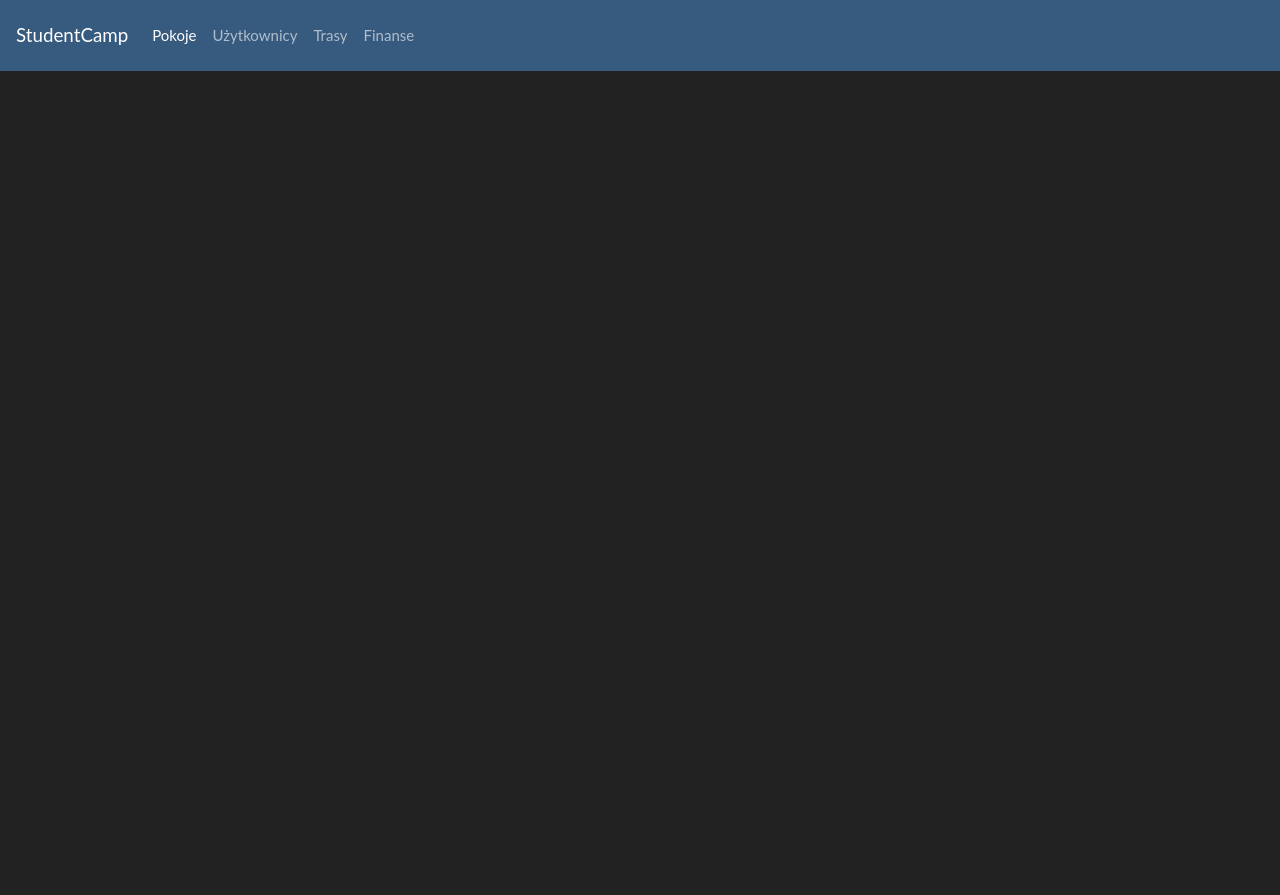
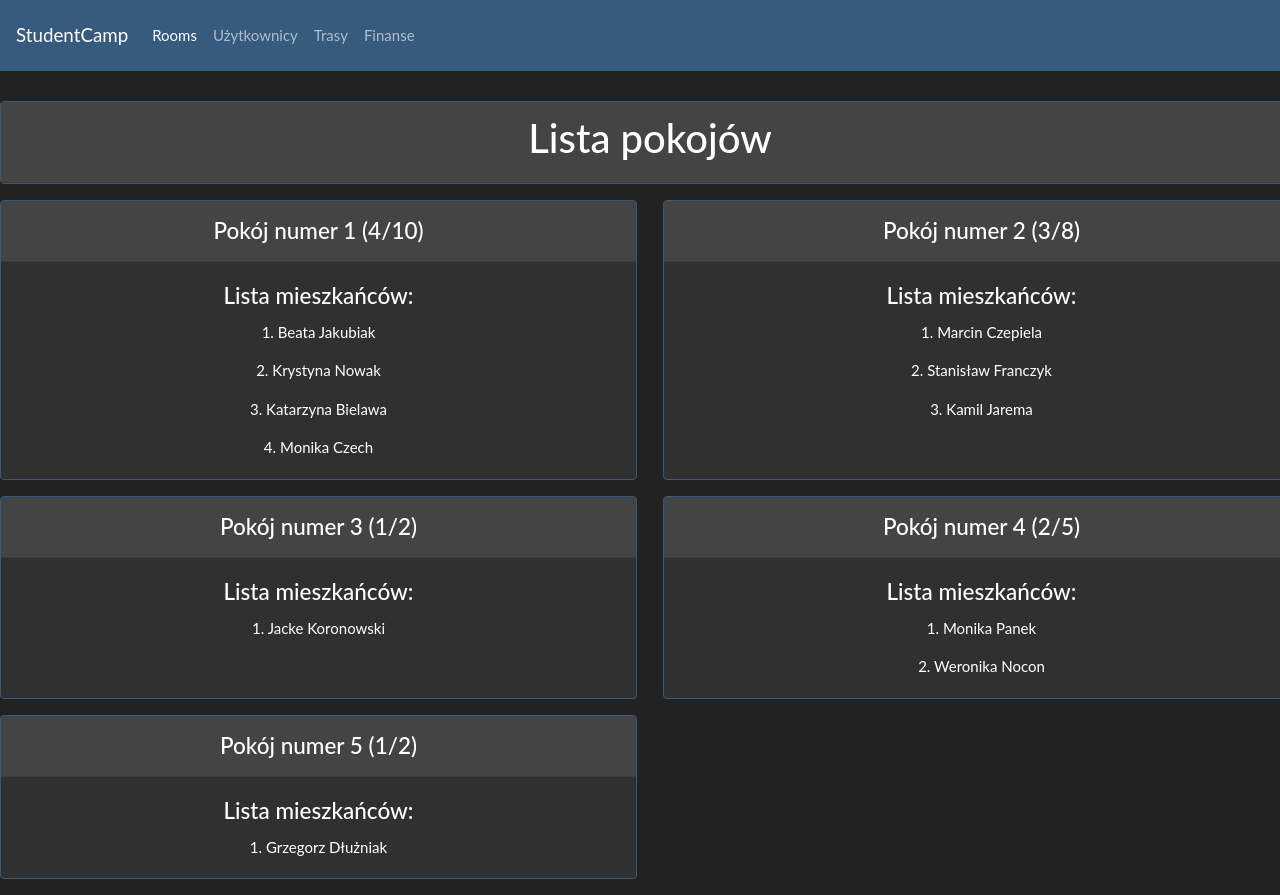
Before and after one commit to CzepiM200/StudentCamp, a React (Create React App) app in the folder StudentCamp/client/: page /rooms in a window 1280 px wide. Before the commit the page ends 800 px from the top, so only its background shows below. Built offline with nearby package versions, Linux system fonts and the light colour scheme.

Commit message:
Add fake rooms list

```diff
--- a/StudentCamp/client/package.json
+++ b/StudentCamp/client/package.json
@@ -8,6 +8,7 @@
     "@testing-library/user-event": "^12.5.0",
     "react": "^17.0.1",
     "react-dom": "^17.0.1",
+    "react-router-dom": "^5.2.0",
     "react-scripts": "4.0.1",
     "web-vitals": "^0.2.4"
   },
--- a/StudentCamp/client/src/App.js
+++ b/StudentCamp/client/src/App.js
@@ -1,10 +1,32 @@
 import './App.css';
 import Navbar from './components/Navbar/Navbar';
+import { BrowserRouter, Switch, Route } from "react-router-dom";
+import Rooms from './components/Rooms/Rooms';
 
 function App() {
   return (
     <div className="App">
-      <Navbar />
+
+      <BrowserRouter>
+          <Navbar />
+          <Switch>
+            <Route exact path="/">
+
+            </Route>
+            <Route path="/rooms">
+              <Rooms />
+            </Route>
+            <Route path="/users">
+
+            </Route>
+            <Route path="/routes">
+
+            </Route>
+            <Route path="/finances">
+
+            </Route>
+          </Switch>
+        </BrowserRouter>
     </div>
   );
 }
--- a/StudentCamp/client/src/components/Navbar/Navbar.js
+++ b/StudentCamp/client/src/components/Navbar/Navbar.js
@@ -1,30 +1,39 @@
 import "./_navbar.scss";
 import React from "react";
+import { Link } from "react-router-dom";
 
 const Navbar = (props) => {
 
   return (
-  <nav class="navbar navbar-expand-lg navbar-dark bg-primary">
-    <a class="navbar-brand" href="#">StudentCamp</a>
-    <button class="navbar-toggler" type="button" data-toggle="collapse" data-target="#navbarColor01" aria-controls="navbarColor01" aria-expanded="false" aria-label="Toggle navigation">
-        <span class="navbar-toggler-icon"></span>
+  <nav className="navbar navbar-expand-lg navbar-dark bg-primary">
+    <Link to="/" className="navbar-brand">
+        StudentCamp
+    </Link>
+    <button className="navbar-toggler" type="button" data-toggle="collapse" data-target="#navbarColor01" aria-controls="navbarColor01" aria-expanded="false" aria-label="Toggle navigation">
+        <span className="navbar-toggler-icon"></span>
     </button>
 
-    <div class="collapse navbar-collapse" id="navbarColor01">
-        <ul class="navbar-nav mr-auto">
-        <li class="nav-item active">
-            <a class="nav-link" href="#">Pokoje
-            <span class="sr-only">(current)</span>
-            </a>
+    <div className="collapse navbar-collapse" id="navbarColor01">
+        <ul className="navbar-nav mr-auto">
+        <li className="nav-item active">
+            <Link to="/rooms" className="nav-link">
+                Rooms
+            </Link>
         </li>
-        <li class="nav-item">
-            <a class="nav-link" href="#">Użytkownicy</a>
+        <li className="nav-item">
+            <Link to="/users" className="nav-link">
+                Użytkownicy
+            </Link>
         </li>
-        <li class="nav-item">
-            <a class="nav-link" href="#">Trasy</a>
+        <li className="nav-item">
+            <Link to="/routes" className="nav-link">
+                Trasy
+            </Link>
         </li>
-        <li class="nav-item">
-            <a class="nav-link" href="#">Finanse</a>
+        <li className="nav-item">
+            <Link to="/finances" className="nav-link">
+                Finanse
+            </Link>
         </li>
         </ul>
     </div>
--- /dev/null
+++ b/StudentCamp/client/src/components/Rooms/Rooms.js
@@ -0,0 +1,118 @@
+import "./_rooms.scss";
+import React, { useState } from "react";
+import { Link, Route } from "react-router-dom";
+
+const fakeRooms = [
+    {
+        ID: 1,
+        Number: 1,
+        FloorNumber: 1,
+        TenantsGender: 'K',
+        SeatsNumber: '10',
+        BusySeatsNumber: '4',
+        People: [
+            { FirstName: 'Beata', LastName: 'Jakubiak'},
+            { FirstName: 'Krystyna', LastName: 'Nowak'},
+            { FirstName: 'Katarzyna', LastName: 'Bielawa'},
+            { FirstName: 'Monika', LastName: 'Czech'},
+        ]
+    },
+    {
+        ID: 2,
+        Number: 2,
+        FloorNumber: 1,
+        TenantsGender: 'M',
+        SeatsNumber: '8',
+        BusySeatsNumber: '3',
+        People: [
+            { FirstName: 'Marcin', LastName: 'Czepiela'},
+            { FirstName: 'Stanisław', LastName: 'Franczyk'},
+            { FirstName: 'Kamil', LastName: 'Jarema'},
+        ]
+    },
+    {
+        ID: 3,
+        Number: 3,
+        FloorNumber: 2,
+        TenantsGender: 'M',
+        SeatsNumber: '2',
+        BusySeatsNumber: '1',
+        People: [
+            { FirstName: 'Jacke', LastName: 'Koronowski'},
+        ]
+    },
+    {
+      ID: 4,
+      Number: 4,
+      FloorNumber: 2,
+      TenantsGender: 'K',
+      SeatsNumber: '5',
+      BusySeatsNumber: '2',
+      People: [
+          { FirstName: 'Monika', LastName: 'Panek'},
+          { FirstName: 'Weronika', LastName: 'Nocon'},
+      ]
+  },
+  {
+      ID: 5,
+      Number: 5,
+      FloorNumber: 3,
+      TenantsGender: 'M',
+      SeatsNumber: '2',
+      BusySeatsNumber: '1',
+      People: [
+          { FirstName: 'Grzegorz', LastName: 'Dłużniak'},
+      ]
+  },
+]
+
+const Rooms = (props) => {
+  const [rooms, setRooms] = useState(fakeRooms);
+
+
+  const generateRooms = () => {
+    const cards = rooms.map((item, index) => {
+      return(
+        <div className="card border-primary mb-3">
+          <div className="card-header">
+            <h4 className="card-title">
+              Pokój numer {item.Number} ({item.BusySeatsNumber}/{item.SeatsNumber})
+            </h4>
+          </div>
+          <div className="card-body">
+              <h5 className="card-title">Lista mieszkańców:</h5>
+              {item.People.map((person, personId) =>
+                <p className="card-text">{`${personId+1}. ${person.FirstName} ${person.LastName}`}</p>
+              )}
+          </div>
+        </div>
+      );
+    });
+    return cards;
+  }
+
+
+
+  return (
+    <>
+      <Route path="/rooms">
+        <section className="rooms">
+          <div className="card border-primary mb-3">
+            <div className="card-header">
+              <h2>Lista pokojów</h2>
+            </div>
+          </div>
+          <article className="rooms__list">
+            {generateRooms()}
+          </article>
+        </section>
+      </Route>
+      <Route exact path="/rooms/add">
+      </Route>
+      <Route exact path="/rooms/edit">
+      </Route>
+    </>
+  );
+};
+
+export default Rooms;
--- /dev/null
+++ b/StudentCamp/client/src/components/Rooms/_rooms.scss
@@ -0,0 +1,21 @@
+@import "../../scss/general.scss";
+
+.rooms {
+  width: 1300px;
+  margin: 0 auto;
+  padding-top: 2em;
+  &__list {
+    display: flex;
+    flex-wrap: wrap;
+    justify-content: space-between;
+    .card {
+      width: 49%;
+      h4 {
+        margin: 0.2em;
+      }
+      h5 {
+        font-size: 1.5em;
+      }
+    }
+  }
+}
```
Also changed, not shown: 2 other files (tests, documents, lock files or other folders).
